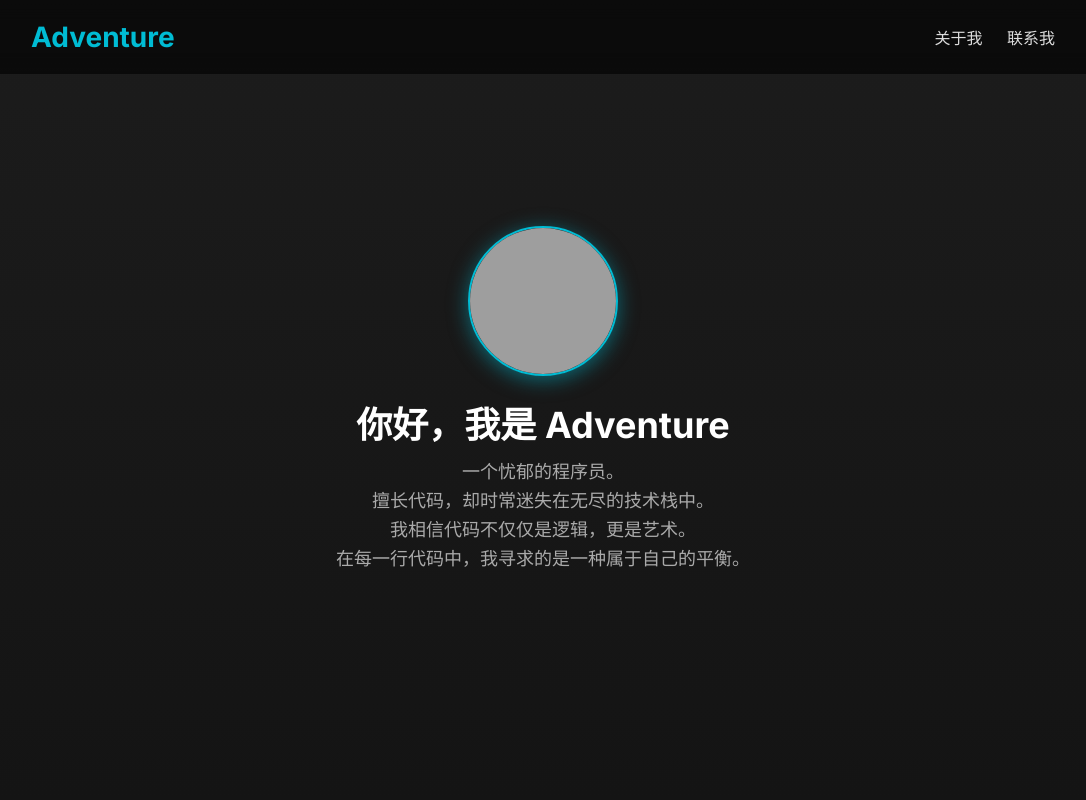
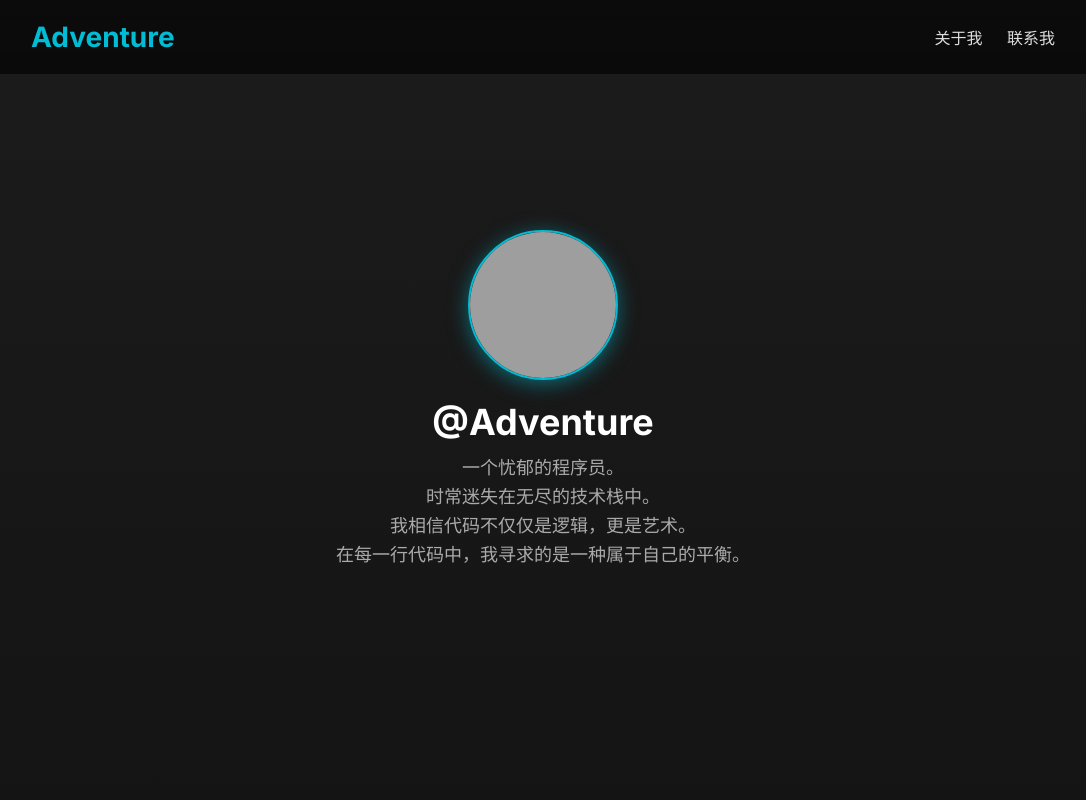
Before and after one commit to Sea-1125/-, a plain HTML site: page index.html in a window 1280 px wide. Shown: the top 800 px of the page, without its empty margins (97-1183 px from the left). Drawn offline with Linux system fonts and the light colour scheme; grey boxes are pictures that could not be loaded.

Commit message:
Update index.html

```diff
--- a/index.html
+++ b/index.html
@@ -171,10 +171,10 @@
   <!-- 英雄区 -->
   <section class="hero" id="about">
     <img src="https://i.imgur.com/3IvhwDC.jpeg" alt="头像">
-    <h2>你好，我是 Adventure</h2>
+    <h2>@Adventure</h2>
     <p>
       一个忧郁的程序员。<br>
-      擅长代码，却时常迷失在无尽的技术栈中。<br>
+      时常迷失在无尽的技术栈中。<br>
       我相信代码不仅仅是逻辑，更是艺术。<br>
       在每一行代码中，我寻求的是一种属于自己的平衡。
     </p>
```
